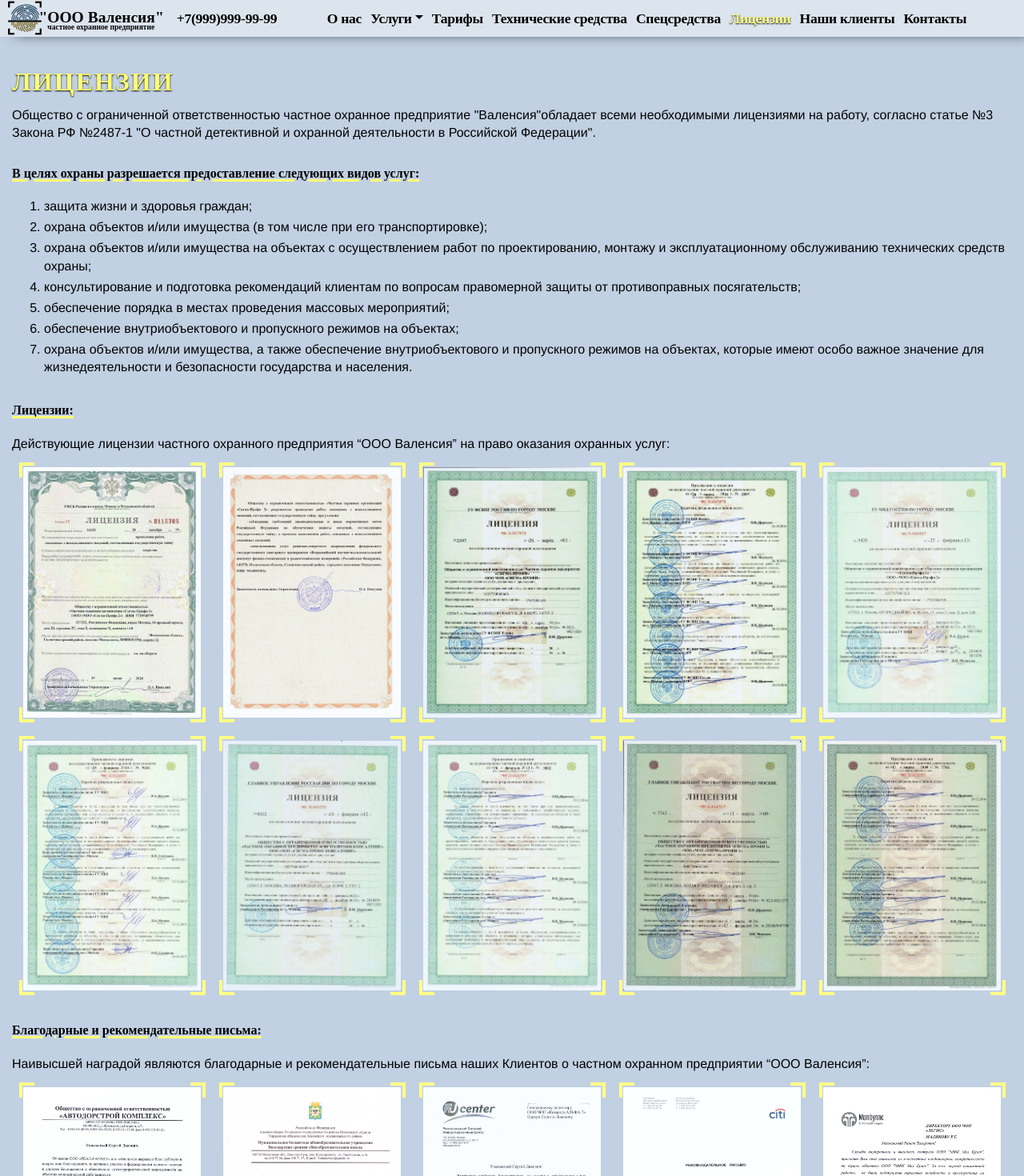
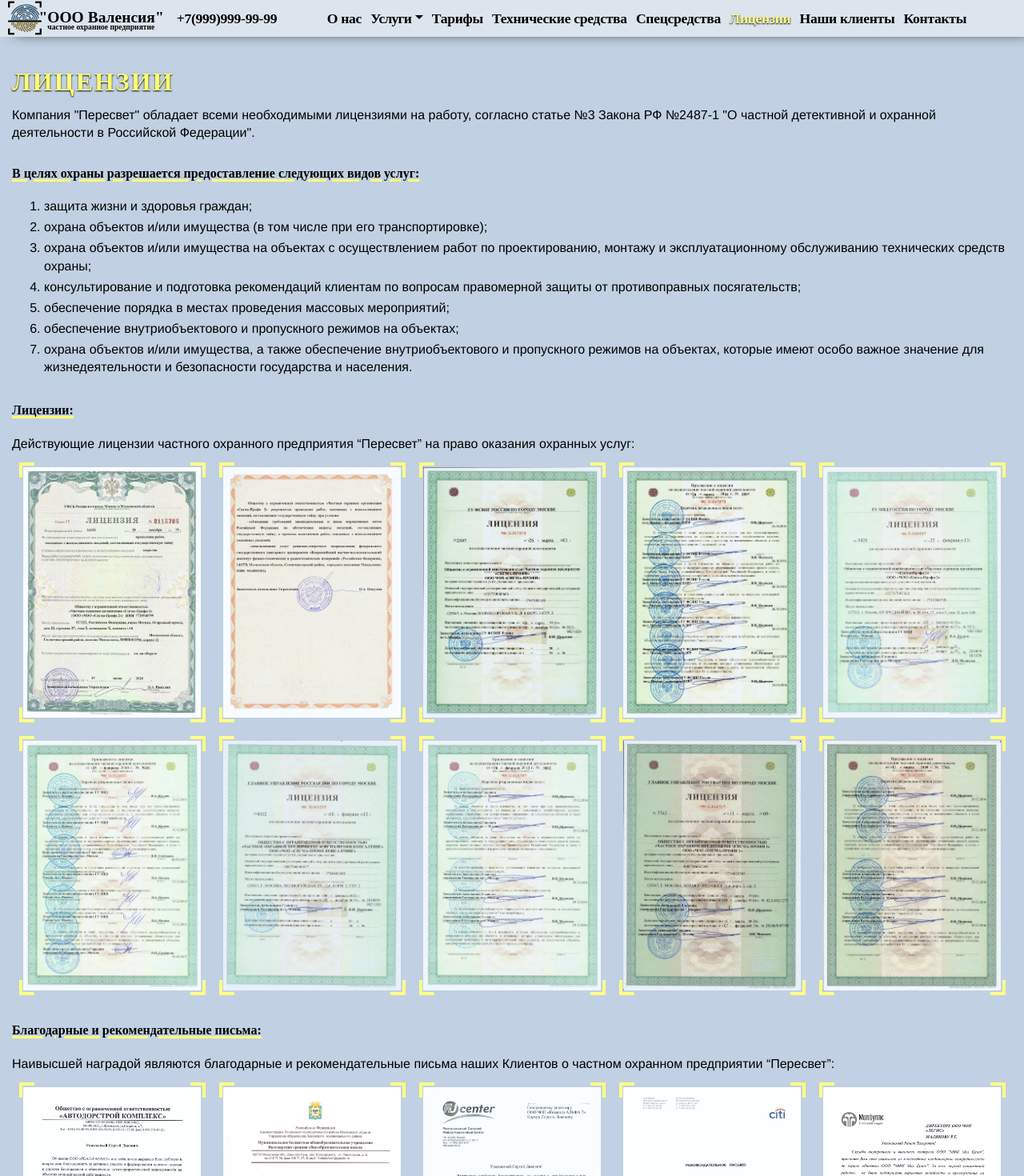
Before and after one commit to AnigalHub/Valencia, a Nuxt app: page /licenses in a window 1280 px wide. Shown: the top 1470 px of the page at 80% size. Built offline with nearby package versions, Linux system fonts and the light colour scheme.

Commit message:
ООО заменено на слово "Компания Пересвет"

```diff
--- a/pages/licenses.vue
+++ b/pages/licenses.vue
@@ -2,18 +2,18 @@
   <div id="licenses" class="page">
       <b-container>
         <h1>{{name_page}}</h1>
-        <p class="text"> Общество с ограниченной ответственностью частное охранное предприятие "Валенсия"обладает всеми необходимыми лицензиями на работу, согласно статье №3 Закона РФ №2487-1 "О частной детективной и охранной деятельности в Российской Федерации".</p>
+        <p class="text"> Компания "Пересвет" обладает всеми необходимыми лицензиями на работу, согласно статье №3 Закона РФ №2487-1 "О частной детективной и охранной деятельности в Российской Федерации".</p>
         <h6>В целях охраны разрешается предоставление следующих видов услуг:</h6>
         <ol class="text">
           <li v-for="type in TypesOfServices" :key="type.index">{{type.type}}</li>
         </ol>
         <h6>Лицензии:</h6>
-        <p class="text">Действующие лицензии частного охранного предприятия “ООО Валенсия” на право оказания охранных услуг: </p>
+        <p class="text">Действующие лицензии частного охранного предприятия “Пересвет” на право оказания охранных услуг: </p>
         <div class="flex-container">
           <img v-for="(img,index) in Licenses" :src="img.src" :alt="img.alt" :key="index" @click="showModal(img)"/>
         </div>
         <h6>Благодарные и рекомендательные письма:</h6>
-        <p class="text">Наивысшей наградой являются благодарные и рекомендательные письма наших Клиентов о частном охранном предприятии “ООО Валенсия”:</p>
+        <p class="text">Наивысшей наградой являются благодарные и рекомендательные письма наших Клиентов о частном охранном предприятии “Пересвет”:</p>
         <div class="flex-container">
           <img v-for="img in ThanksgivingLetters" :src="img.src" :alt="img.alt" @click="showModal(img)"/>
         </div>
```
